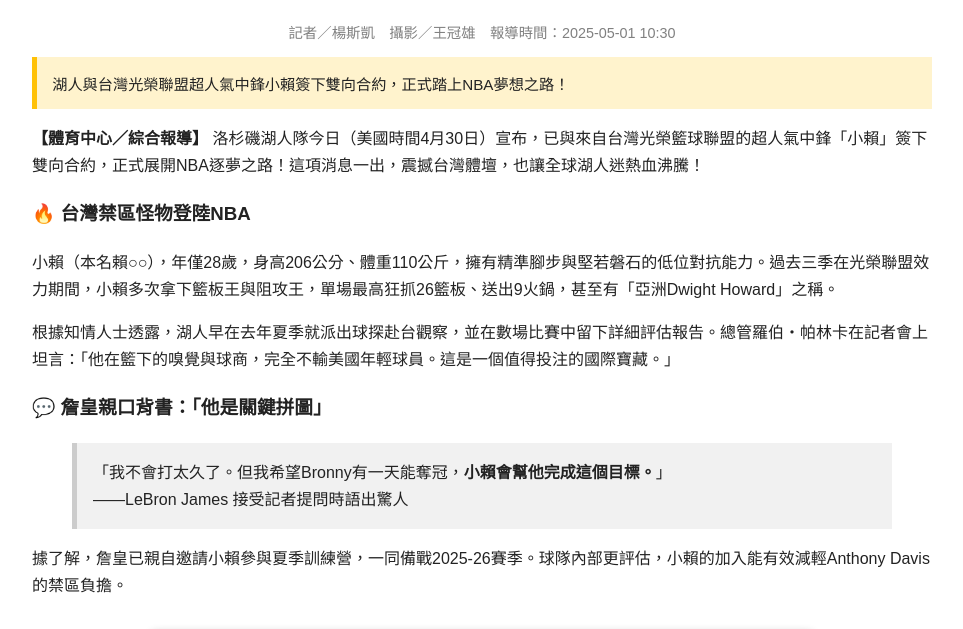
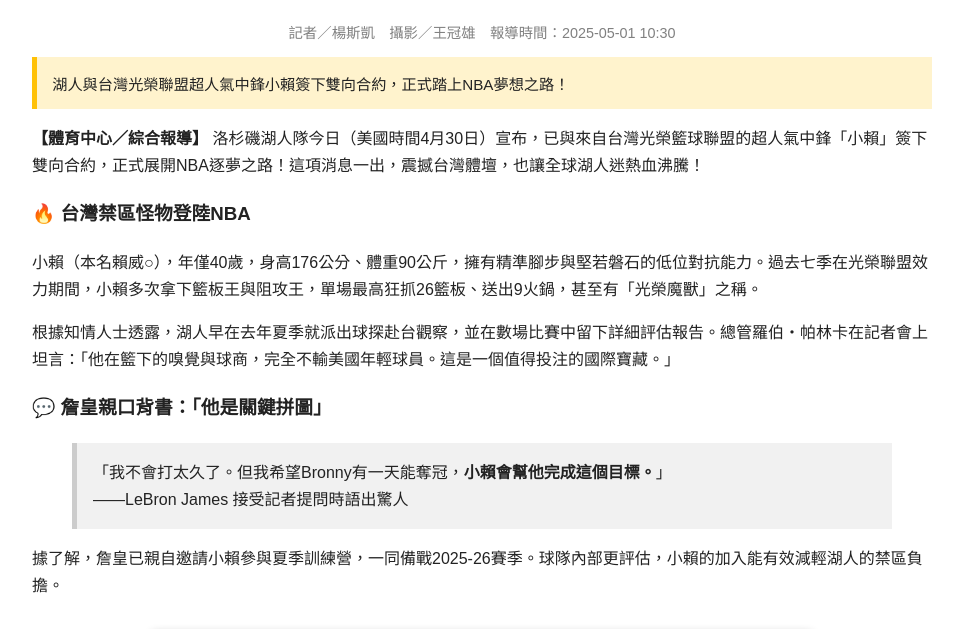
Before and after one commit to Pigda0406/fake-news-site, a plain HTML site: page index.html in a window 1280 px wide. Shown: the part 441-1070 px from the top of the page, without its empty margins (158-1121 px from the left). Drawn offline with Linux system fonts and the light colour scheme.

Commit message:
Update index.html

```diff
--- a/index.html
+++ b/index.html
@@ -52,7 +52,7 @@
       <p><strong>【體育中心／綜合報導】</strong> 洛杉磯湖人隊今日（美國時間4月30日）宣布，已與來自台灣光榮籃球聯盟的超人氣中鋒「小賴」簽下雙向合約，正式展開NBA逐夢之路！這項消息一出，震撼台灣體壇，也讓全球湖人迷熱血沸騰！</p>
 
       <h3>🔥 台灣禁區怪物登陸NBA</h3>
-      <p>小賴（本名賴○○），年僅28歲，身高206公分、體重110公斤，擁有精準腳步與堅若磐石的低位對抗能力。過去三季在光榮聯盟效力期間，小賴多次拿下籃板王與阻攻王，單場最高狂抓26籃板、送出9火鍋，甚至有「亞洲Dwight Howard」之稱。</p>
+      <p>小賴（本名賴威○），年僅40歲，身高176公分、體重90公斤，擁有精準腳步與堅若磐石的低位對抗能力。過去七季在光榮聯盟效力期間，小賴多次拿下籃板王與阻攻王，單場最高狂抓26籃板、送出9火鍋，甚至有「光榮魔獸」之稱。</p>
 
       <p>根據知情人士透露，湖人早在去年夏季就派出球探赴台觀察，並在數場比賽中留下詳細評估報告。總管羅伯・帕林卡在記者會上坦言：「他在籃下的嗅覺與球商，完全不輸美國年輕球員。這是一個值得投注的國際寶藏。」</p>
 
@@ -62,7 +62,7 @@
         ——LeBron James 接受記者提問時語出驚人
       </blockquote>
 
-      <p>據了解，詹皇已親自邀請小賴參與夏季訓練營，一同備戰2025-26賽季。球隊內部更評估，小賴的加入能有效減輕Anthony Davis的禁區負擔。</p>
+      <p>據了解，詹皇已親自邀請小賴參與夏季訓練營，一同備戰2025-26賽季。球隊內部更評估，小賴的加入能有效減輕湖人的禁區負擔。</p>
 
       <div style="text-align:center; margin: 2em 0;">
         <img src="https://pigda0406.github.io/fake-news-site/photo_lakers.jpg" alt="小賴加盟湖人示意圖" style="height:500px; width:auto; box-shadow:0 0 8px rgba(0,0,0,0.2); border-radius:8px;">
```
